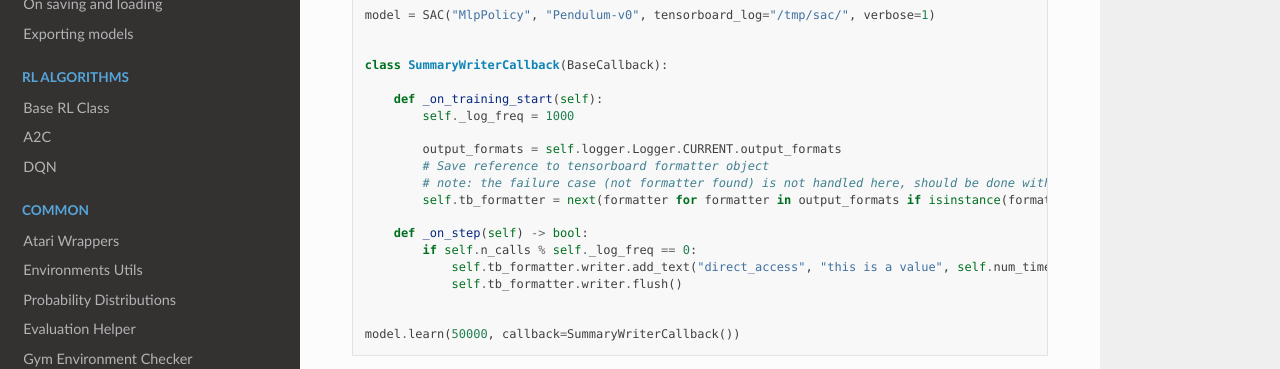
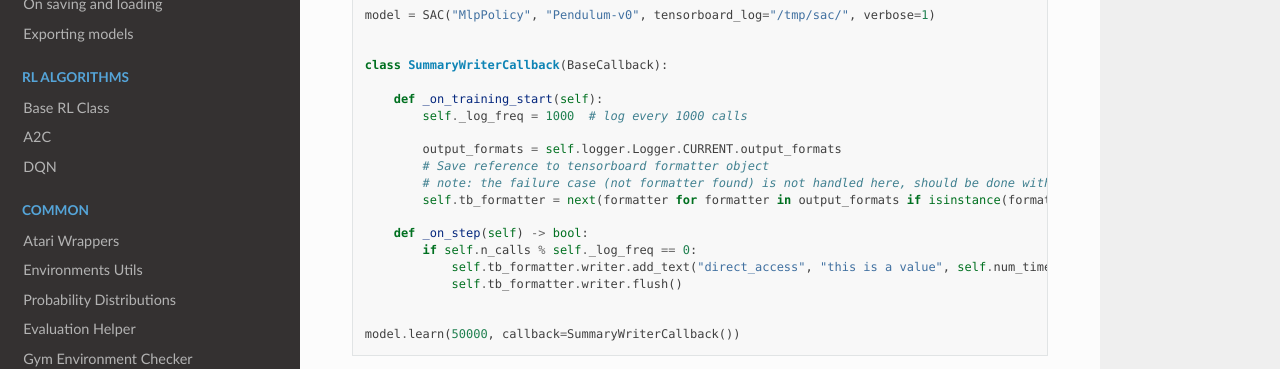
Before and after one commit to DLR-RM/stable-baselines3, a Sphinx documentation site: the page built from docs/guide/tensorboard.rst, in a window 1280 px wide and 900 px high, scrolled down 4842 px. Shown: the part 355-724 px from the top of the window. Built offline with Sphinx 7.4.7 and the Read the Docs theme 2.0.0, drawn with Linux system fonts in a browser that asks for light colours; pages that are not in the unit, such as notebooks, are missing from menus.

Commit message:
add small hint about log frequency
Co-authored-by: Antonin RAFFIN <antonin.raffin@ensta.org>

```diff
--- a/docs/guide/tensorboard.rst
+++ b/docs/guide/tensorboard.rst
@@ -250,7 +250,7 @@ can get direct access to the underlying SummaryWriter in a callback:
     class SummaryWriterCallback(BaseCallback):
 
         def _on_training_start(self):
-            self._log_freq = 1000
+            self._log_freq = 1000  # log every 1000 calls
 
             output_formats = self.logger.Logger.CURRENT.output_formats
             # Save reference to tensorboard formatter object
```
